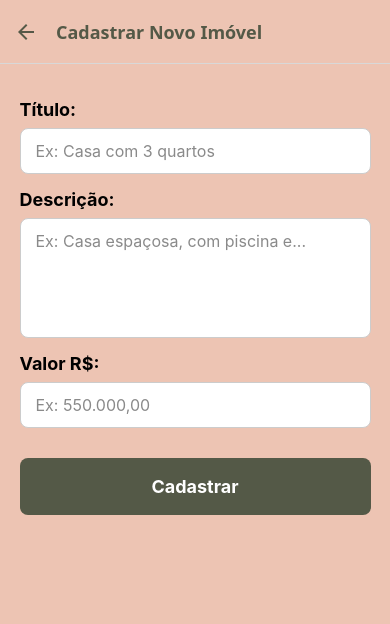
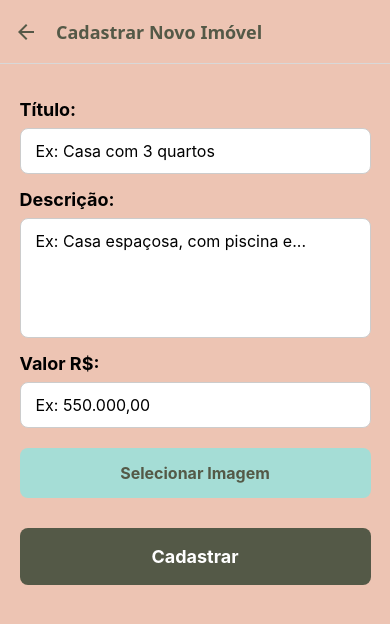
Before and after one commit to Wanderson-A-Timoteo/imobiliaria-app, a React Native app: screen /CadastroImovel in a window 390 px wide. Shown: the top 624 px of the page. Built offline with nearby package versions, Linux system fonts and the light colour scheme.

Commit message:
feat: Implementa seleção de imagem e lógica de cadastro

```diff
--- a/src/telas/CadastroImovel.js
+++ b/src/telas/CadastroImovel.js
@@ -1,70 +1,116 @@
 import React, { useState } from 'react';
-import { View, Text, StyleSheet, TextInput, TouchableOpacity } from 'react-native';
+import { View, Text, StyleSheet, TextInput, TouchableOpacity, Image, Alert, ScrollView } from 'react-native';
 import { SafeAreaView } from 'react-native-safe-area-context';
+import * as ImagePicker from 'expo-image-picker';
 
 const cores = {
   fundo: '#EDC4B3',
   verdeEscuro: '#545947',
   branco: '#FFF',
   placeholder: '#8a8a8a',
+  azulClaro: '#A5DDD6',
 };
 
-export default function CadastroImovel({ navigation }) {
+export default function CadastroImovel({ navigation, setListaImoveis }) {
   const [titulo, setTitulo] = useState('');
   const [descricao, setDescricao] = useState('');
   const [valor, setValor] = useState('');
+  const [imagemUri, setImagemUri] = useState(null);
+
+  const selecionarImagem = async () => {
+    const permissaoResultado = await ImagePicker.requestMediaLibraryPermissionsAsync();
+
+    if (permissaoResultado.granted === false) {
+      Alert.alert("Permissão Necessária", "É preciso permitir o acesso à galeria!");
+      return;
+    }
+
+    const pickerResultado = await ImagePicker.launchImageLibraryAsync({
+      mediaTypes: ImagePicker.MediaTypeOptions.Images,
+      allowsEditing: true,
+      aspect: [4, 3],
+      quality: 1,
+    });
+
+    if (!pickerResultado.canceled) {
+      setImagemUri(pickerResultado.assets[0].uri);
+    }
+  };
 
   const lidarCliqueCadastrar = () => {
-    console.log('Dados para Cadastrar:');
-    console.log('Título:', titulo);
-    console.log('Descrição:', descricao);
-    console.log('Valor:', valor);
+    if (!titulo || !descricao || !valor || !imagemUri) {
+      Alert.alert("Erro", "Por favor, preencha todos os campos e selecione uma imagem.");
+      return;
+    }
+
+    const novoImovel = {
+      id: String(Date.now()),
+      imagem: { uri: imagemUri },
+      titulo: titulo,
+      descricao: descricao,
+      valor: valor,
+    };
+
+    setListaImoveis(listaAnterior => [novoImovel, ...listaAnterior]);
+
+    setTitulo('');
+    setDescricao('');
+    setValor('');
+    setImagemUri(null);
+
+    navigation.goBack();
   };
 
   return (
     <SafeAreaView style={estilos.container}>
+      <ScrollView>
         <View style={estilos.formularioContainer}>
-        {/* Campo Título */}
           <Text style={estilos.label}>Título:</Text>
           <TextInput
             style={estilos.input}
             placeholder="Ex: Casa com 3 quartos"
-          placeholderTextColor={cores.placeholder}
             value={titulo}
             onChangeText={setTitulo}
           />
 
-        {/* Campo Descrição */}
           <Text style={estilos.label}>Descrição:</Text>
           <TextInput
             style={[estilos.input, estilos.inputDescricao]}
             placeholder="Ex: Casa espaçosa, com piscina e..."
-          placeholderTextColor={cores.placeholder}
             value={descricao}
             onChangeText={setDescricao}
             multiline
             numberOfLines={4}
           />
 
-        {/* Campo Valor */}
           <Text style={estilos.label}>Valor R$:</Text>
           <TextInput
             style={estilos.input}
             placeholder="Ex: 550.000,00"
-          placeholderTextColor={cores.placeholder}
             value={valor}
             onChangeText={setValor}
             keyboardType="numeric"
           />
 
-        {/* Botão Cadastrar */}
+          <TouchableOpacity
+            style={estilos.botaoImagem}
+            onPress={selecionarImagem}
+          >
+            <Text style={estilos.textoBotaoImagem}>Selecionar Imagem</Text>
+          </TouchableOpacity>
+
+          {imagemUri && (
+            <Image source={{ uri: imagemUri }} style={estilos.imagemPreview} />
+          )}
+
           <TouchableOpacity
             style={estilos.botaoCadastrar}
             onPress={lidarCliqueCadastrar}
           >
-          <Text style={estilos.textoBotao}>Cadastrar</Text>
+            <Text style={estilos.textoBotaoCadastrar}>Cadastrar</Text>
           </TouchableOpacity>
         </View>
+      </ScrollView>
     </SafeAreaView>
   );
 }
@@ -99,6 +145,28 @@ const estilos = StyleSheet.create({
     height: 120,
     textAlignVertical: 'top',
   },
+  botaoImagem: {
+    backgroundColor: cores.azulClaro,
+    padding: 15,
+    borderRadius: 8,
+    width: '100%',
+    alignItems: 'center',
+    marginTop: 20,
+  },
+  textoBotaoImagem: {
+    color: cores.verdeEscuro,
+    fontSize: 16,
+    fontWeight: 'bold',
+  },
+  imagemPreview: {
+    width: '100%',
+    height: 200,
+    borderRadius: 8,
+    marginTop: 15,
+    resizeMode: 'cover',
+    borderWidth: 1,
+    borderColor: '#ccc',
+  },
   botaoCadastrar: {
     backgroundColor: cores.verdeEscuro,
     padding: 18,
@@ -106,8 +174,9 @@ const estilos = StyleSheet.create({
     width: '100%',
     alignItems: 'center',
     marginTop: 30,
+    marginBottom: 20,
   },
-  textoBotao: {
+  textoBotaoCadastrar: {
     color: cores.branco,
     fontSize: 18,
     fontWeight: 'bold',
```
Lines whose indentation alone changed are shown as unchanged.
